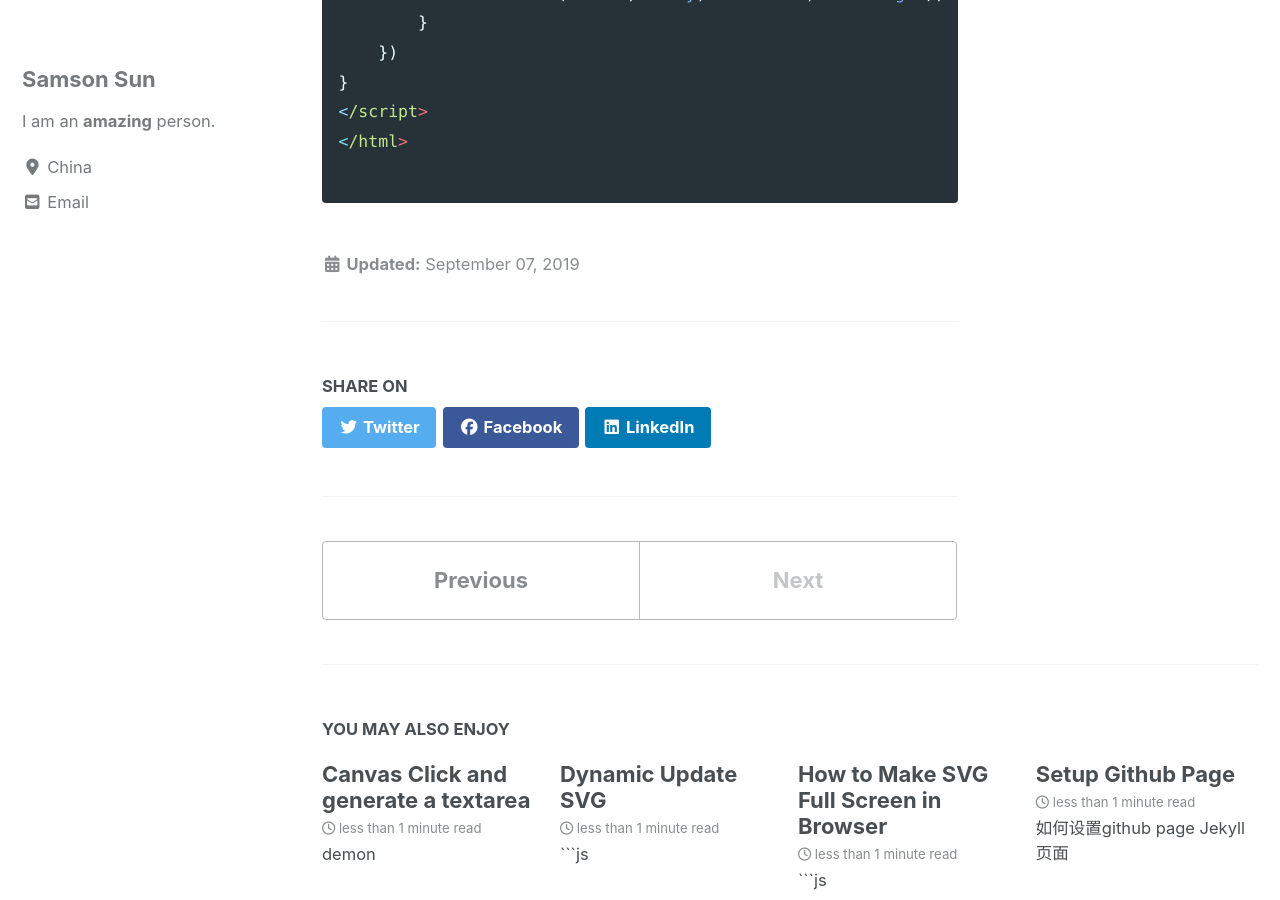
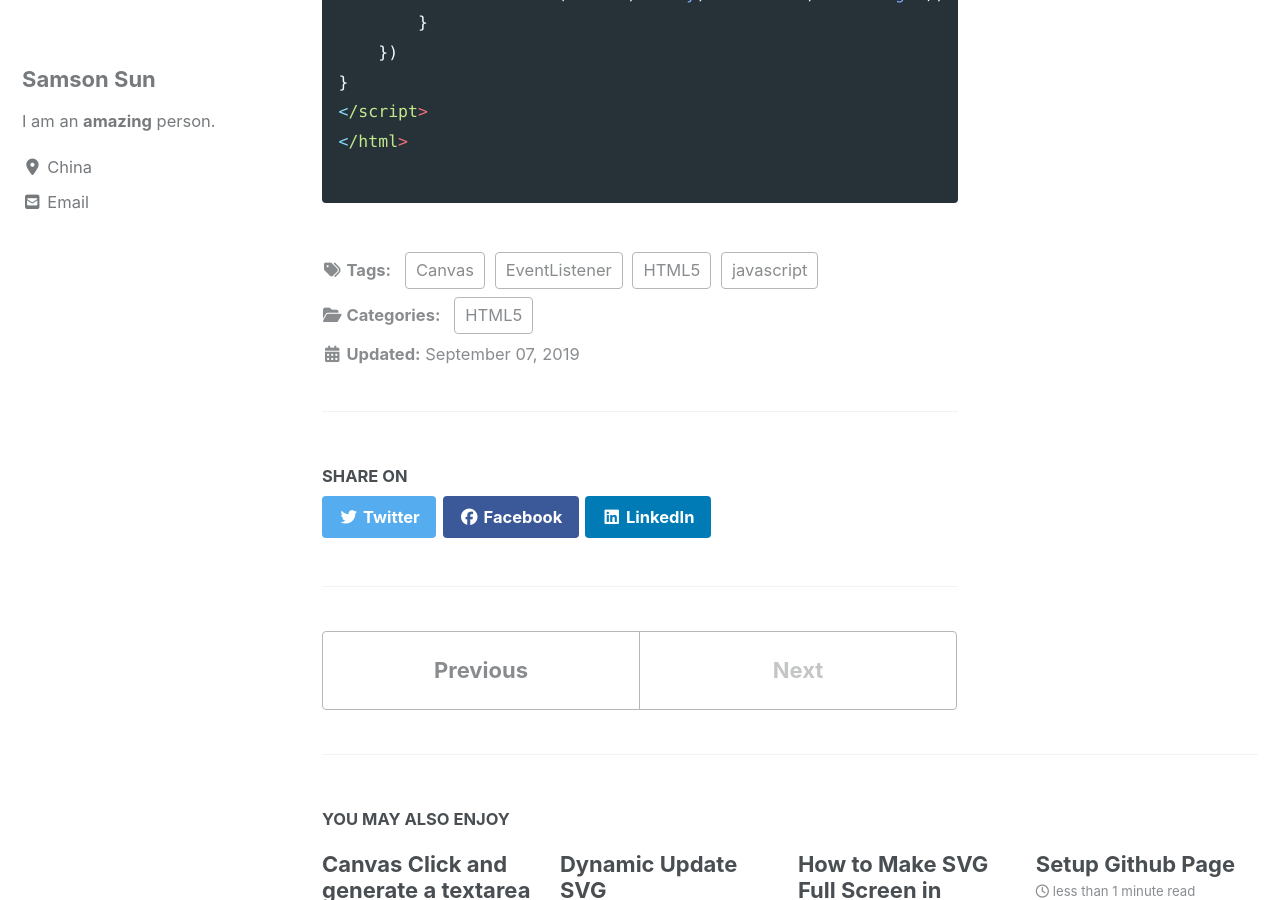
Before and after one commit to GitSamson/GitSamson.github.io, a Jekyll site: the page built from _posts/2019-09-07-Canvas_ObjectSelection.md, in a window 1280 px wide and 900 px high, scrolled down 1905 px. Built offline with Jekyll 4.4.1, drawn with Linux system fonts in a browser that asks for light colours; cached includes are drawn as plain includes; nearby versions of some CDN libraries; some of the changed text lies outside the part shown.

Commit message:
Update and rename 2019-09-07-CanvasObjectSelection.md to 2019-09-07-Canvas_ObjectSelection.md

```diff
--- a/_posts/2019-09-07-CanvasObjectSelection.md
+++ b/_posts/2019-09-07-Canvas_ObjectSelection.md
@@ -1,3 +1,13 @@
+---
+title: "Canvas Selectable"
+categories:
+  - HTML5
+tags:
+  - Canvas
+  - EventListener
+  - javascript
+  - HTML5
+---
 
 
 # [demon](https://gitsamson.github.io/BatteryEditor/Test/ClickAndSelect.html)
```
